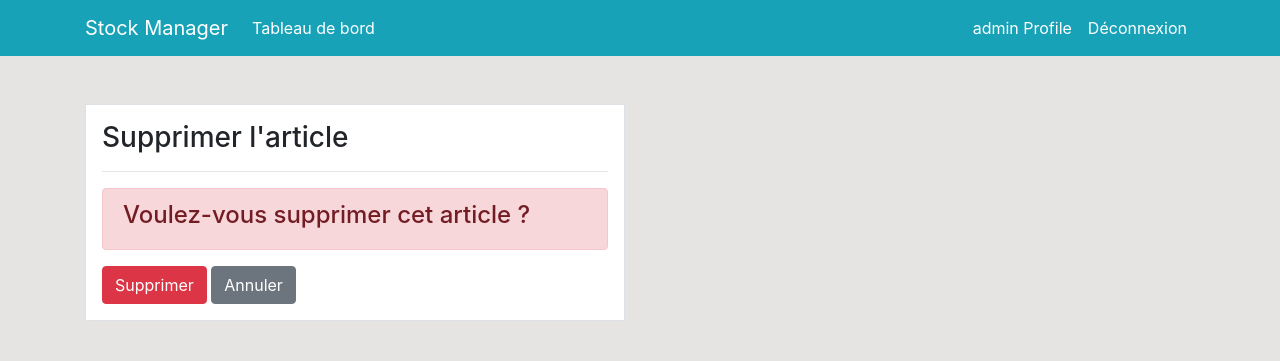
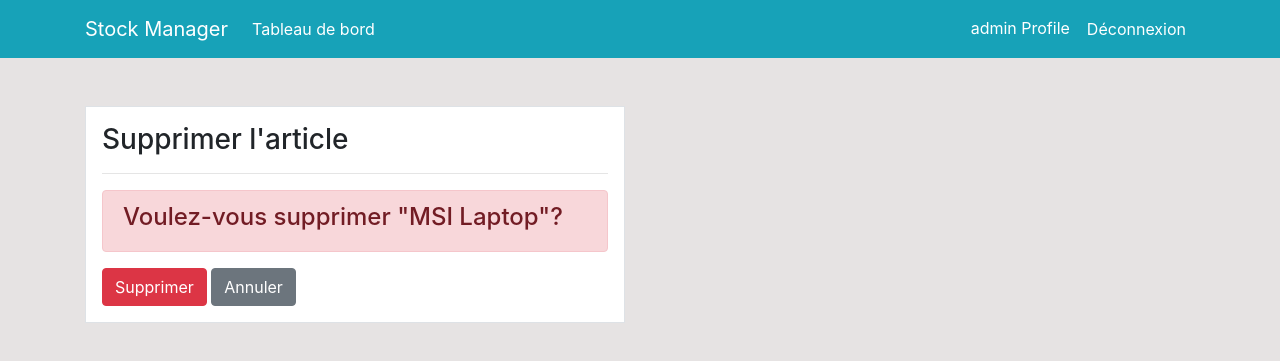
Before and after one commit to trungkienabc17/InventoryProject, a Django app: page /product/delete/23/ in a window 1280 px wide. Shown: the top 361 px of the page. Run offline with Django 5.2, Linux system fonts and the light colour scheme; a user stored in the database is signed in; data comes from the database, SQL or seed files in the repository; both versions use the stored data as it was after the commit.

Commit message:
first commit

```diff
--- a/dashboard/views.py
+++ b/dashboard/views.py
@@ -93,7 +93,7 @@ def product(request):
                     messages.success(request, mark_safe(f'La quantié du <strong>{product_name}</strong> a été mise à jour. <strong>{existing_product.quantité}</strong> en stock.'))
             else:
                 form.save()
-                messages.success(request, mark_safe(f'<strong>{product_name}</strong> a été ajouté. <strong>{product_quantity}</strong> en stock.'))
+                messages.success(request, mark_safe(f'<strong>{product_name}</strong> a été ajouté.'))
             return redirect('dashboard-product')
     else:
         form = ProductForm()
@@ -113,7 +113,10 @@ def product_delete(request, pk):
     if request.method == 'POST':
         item.delete()
         return redirect('dashboard-product')
-    return render(request, 'dashboard/product_delete.html')
+    context = {
+        'item': item,
+    }
+    return render(request, 'dashboard/product_delete.html', context)
 
 @login_required
 def product_update(request, pk):
--- a/templates/dashboard/product_delete.html
+++ b/templates/dashboard/product_delete.html
@@ -9,7 +9,7 @@
                 <h3>Supprimer l'article</h3>
                 <hr>
                 <div class="alert alert-danger">
-                    <h4>Voulez-vous supprimer cet article ?</h4>
+                    <h4>Voulez-vous supprimer "{{ item.nom }}"?</h4>
                 </div>
                 <form method="POST">
                     {% csrf_token %}
--- a/templates/dashboard/staff_index.html
+++ b/templates/dashboard/staff_index.html
@@ -29,7 +29,7 @@
                                 <th scope="col">Catégorie</th>
                                 <th scope="col">Quantité</th>
                                 <th scope="col">Date</th>
-                                <th></th>
+                                <th scope="col">Etat</th>
                             </tr>
                         </thead>
                         <tbody>
@@ -42,7 +42,7 @@
                                 <td>{{ order.date|date:"d M Y H:i" }}</td>
                                 <td>
                                     {% if order.treated %}
-                                    <i class="fa-solid fa-check"></i>
+                                        Traité
                                     {% endif %}
                                 </td>
                             </tr>
--- a/templates/partials/nav.html
+++ b/templates/partials/nav.html
@@ -1,15 +1,3 @@
-
-<style>
-    .transparent-button {
-        background-color: transparent;
-        border: none;
-        padding: 3;
-        cursor: pointer;
-        color: inherit;
-        text-decoration: none;
-    }
-</style>
-
 <nav class="navbar navbar-expand-lg navbar-info bg-info">
     {% if user.is_authenticated %}
     <div class="container">
@@ -34,7 +22,7 @@
                 <li class="nav-item">
                     <form action="{% url 'user-logout'%}" method="post">
                         {% csrf_token %}
-                        <button type="submit" class="transparent-button nav-link text-white">Déconnexion</button>
+                        <button type="submit" class="btn transparent-button nav-link text-white">Déconnexion</button>
                     </form>
                 </li>
             </ul>
```
Also changed, not shown: asert/style.css (+11 -2 lines), db.sqlite3.
